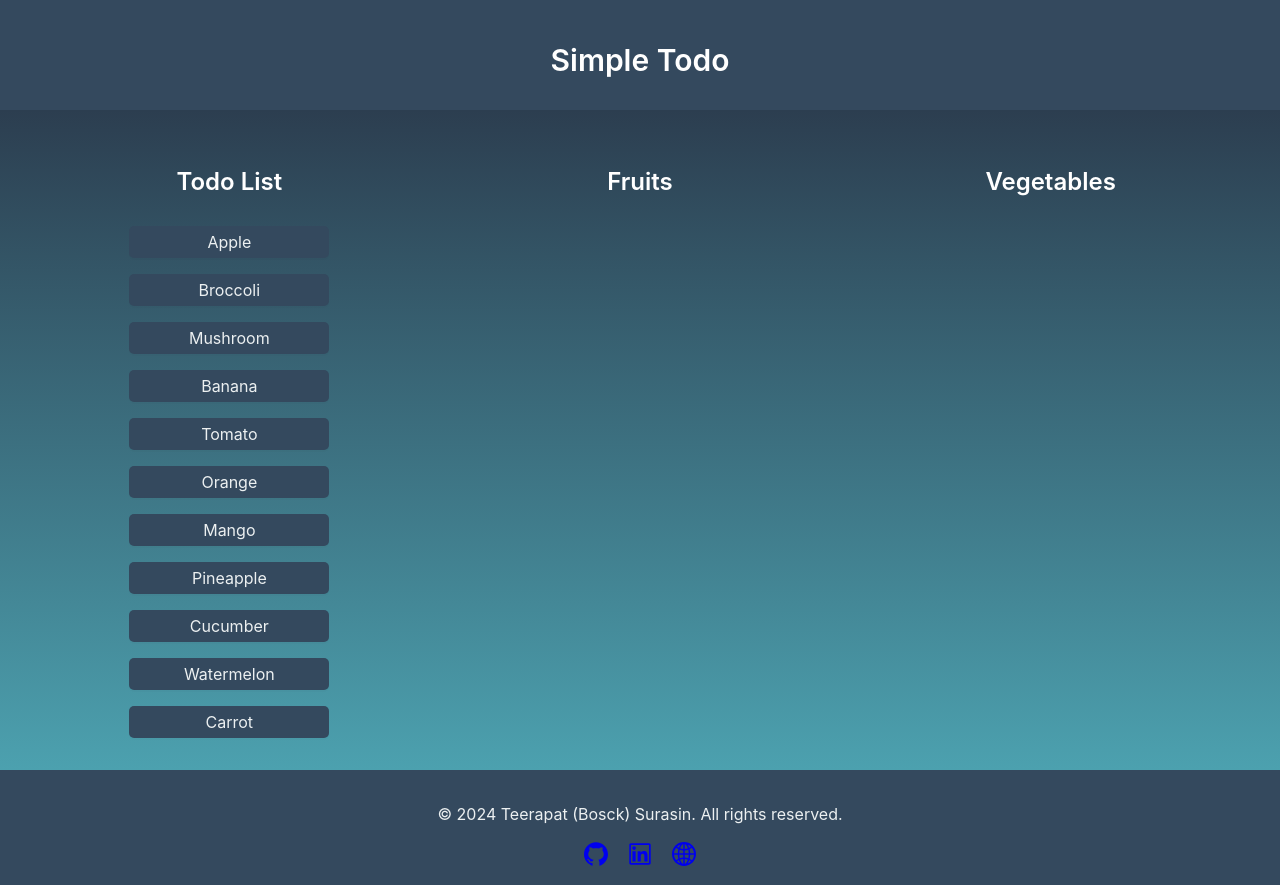
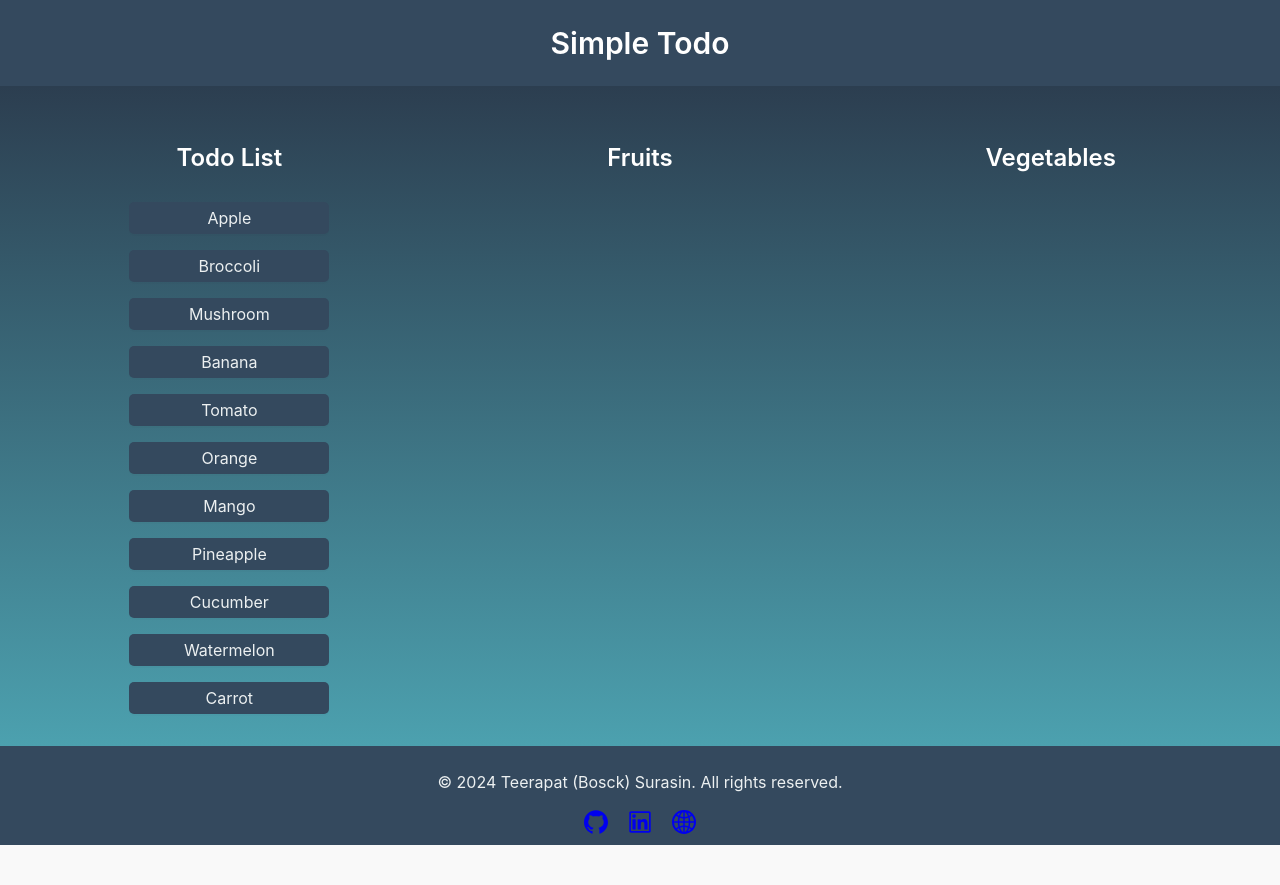
Before and after one commit to bxsck/todo-list-fe, a React (Vite) app: page / in a window 1280 px wide. After the commit the page ends 845 px from the top, so only its background shows below. Built offline with nearby package versions, Linux system fonts and the light colour scheme.

Commit message:
styles: update heading styles

```diff
--- a/src/App.css
+++ b/src/App.css
@@ -9,6 +9,9 @@
 .header, .footer {
   background-color: #34495e;
   color: #ecf0f1;
-  padding: 1rem;
+  padding: 0.5rem;
   text-align: center;
+  h2 {
+    margin: 16px;
+  }
 }
--- a/src/App.tsx
+++ b/src/App.tsx
@@ -1,4 +1,3 @@
-import React from "react";
 import { Typography } from "antd";
 import TodoList from "./components/todoList";
 import {
@@ -16,7 +15,7 @@ const App = () => {
     <div className="App">
       <header className="header">
         <Title level={2} style={{ color: "white" }}>
-          Simple Todo{" "}
+          Simple Todo
         </Title>
       </header>
       <main>
--- a/src/components/todoList/styles.ts
+++ b/src/components/todoList/styles.ts
@@ -5,13 +5,6 @@ const todoListStyled = styled.div`
   background: linear-gradient(180deg, #2c3e50, #4ca1af);
   min-height: calc(100vh - 162.5px);
   overflow-y: auto;
-
-  .header, .footer {
-    background-color: #34495e;
-    color: #ecf0f1;
-    padding: 1rem;
-    text-align: center;
-  }
 
   .page-container {
     max-width: 1280px;
```
